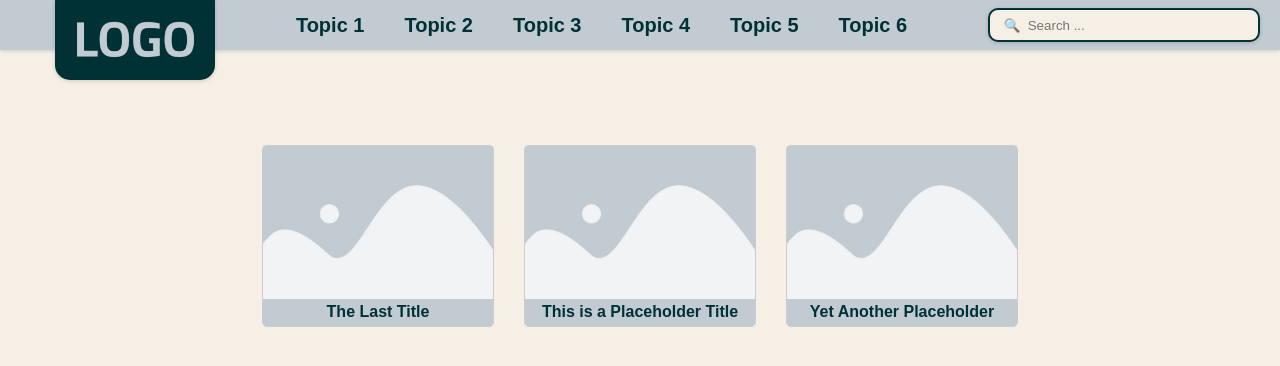
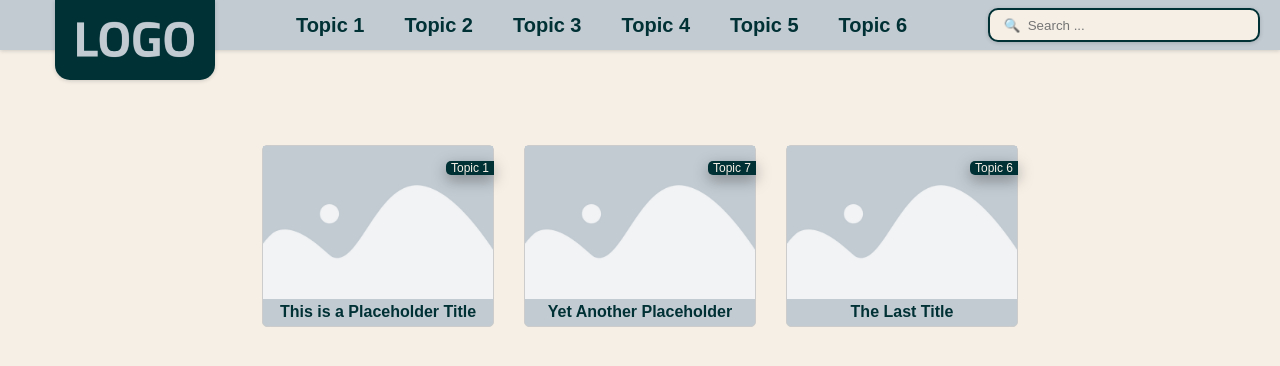
Before and after one commit to Amin394T/personal-blog, a React (Vite) app: page / in a window 1280 px wide. Shown: the top 366 px of the page. Built offline with nearby package versions, Linux system fonts and the light colour scheme; a web font is replaced by a local one.

Commit message:
sorted feed by date and displayed topic

```diff
--- a/src/App.jsx
+++ b/src/App.jsx
@@ -7,15 +7,14 @@ import { useState } from "react";
 
 function App() {
   const [currentBlog, setCurrentBlog] = useState(0);
-  const [contentDisplay, setContentDisplay] = useState(false);
-  const blogData = blogs[currentBlog];
+  const [blogDisplay, setBlogDisplay] = useState(false);
 
   return (
     <>
-      <Navigation setDisplay={setContentDisplay} />
+      <Navigation {...{ setBlogDisplay }} />
       <div className="separator">
-        {contentDisplay && <Content blogData={blogData} />}
-        <Feed setBlog={setCurrentBlog} setDisplay={setContentDisplay} />
+        {blogDisplay && <Content blogData={blogs[currentBlog]} />}
+        <Feed {...{ setCurrentBlog, setBlogDisplay }} />
       </div>
     </>
   );
--- a/src/components/Feed/Feed.css
+++ b/src/components/Feed/Feed.css
@@ -13,6 +13,7 @@
   background-color: #c2cbd2;
   cursor: pointer;
   width: 230px;
+  position: relative;
 }
 
 .feed-blog-thumbnail {
@@ -26,6 +27,18 @@
   text-align: center;
 }
 
+.feed-blog-topic {
+  background-color: #003135;
+  padding: 0 5px;
+  border-radius: 5px 0 0 5px;
+  color: #f5efe6;
+  position: absolute;
+  right: -1px;
+  top: 15px;
+  font-size: 12px;
+  box-shadow: rgba(0, 0, 0, 0.35) 0px 5px 15px;
+}
+
 @media screen and (max-width: 1100px) {
   .feed {
     gap: 20px;
--- a/src/components/Feed/Feed.jsx
+++ b/src/components/Feed/Feed.jsx
@@ -1,16 +1,18 @@
 import "./Feed.css";
 import blogs from "../../assets/markdown/.files_list";
 
-function Feed({ setBlog, setDisplay }) {
+function Feed({ setCurrentBlog, setBlogDisplay }) {
 
   return (
     <div className="feed">
-      {blogs.map((blog) => (
-        <div className="feed-blog" onClick={() => {setBlog(blog.id); setDisplay(true); }} key={blog.id}>
+      {blogs.sort((a, b) => new Date(b.date) - new Date(a.date)).map((blog) => (
+
+        <div className="feed-blog" onClick={() => {setCurrentBlog(blog.id); setBlogDisplay(true); }} key={blog.id}>
+          <span className="feed-blog-topic">{blog.topic}</span>
           <img className="feed-blog-thumbnail" src={"src/assets/images/" + (blog.path || ".placeholder") + ".png"} />
           <div className="feed-blog-title">{blog.title}</div>
-          {/* <div className="feed-blog-topic">{blog.topic}</div> */}
         </div>
+
       ))}
     </div>
   );
--- a/src/components/Navigation/Navigation.jsx
+++ b/src/components/Navigation/Navigation.jsx
@@ -1,9 +1,9 @@
 import "./Navigation.css";
 
-function Navigation({ setDisplay }) {
+function Navigation({ setBlogDisplay }) {
   return (
     <div className="header">
-      <img className="header-logo" src="src/assets/images/.logo.png" onClick={() => setDisplay(false)} />
+      <img className="header-logo" src="src/assets/images/.logo.png" onClick={() => setBlogDisplay(false)} />
 
       <div className="header-topics">
         <span>Topic 1</span>
```
Also changed, not shown: src/assets/markdown/.files_list.json.
